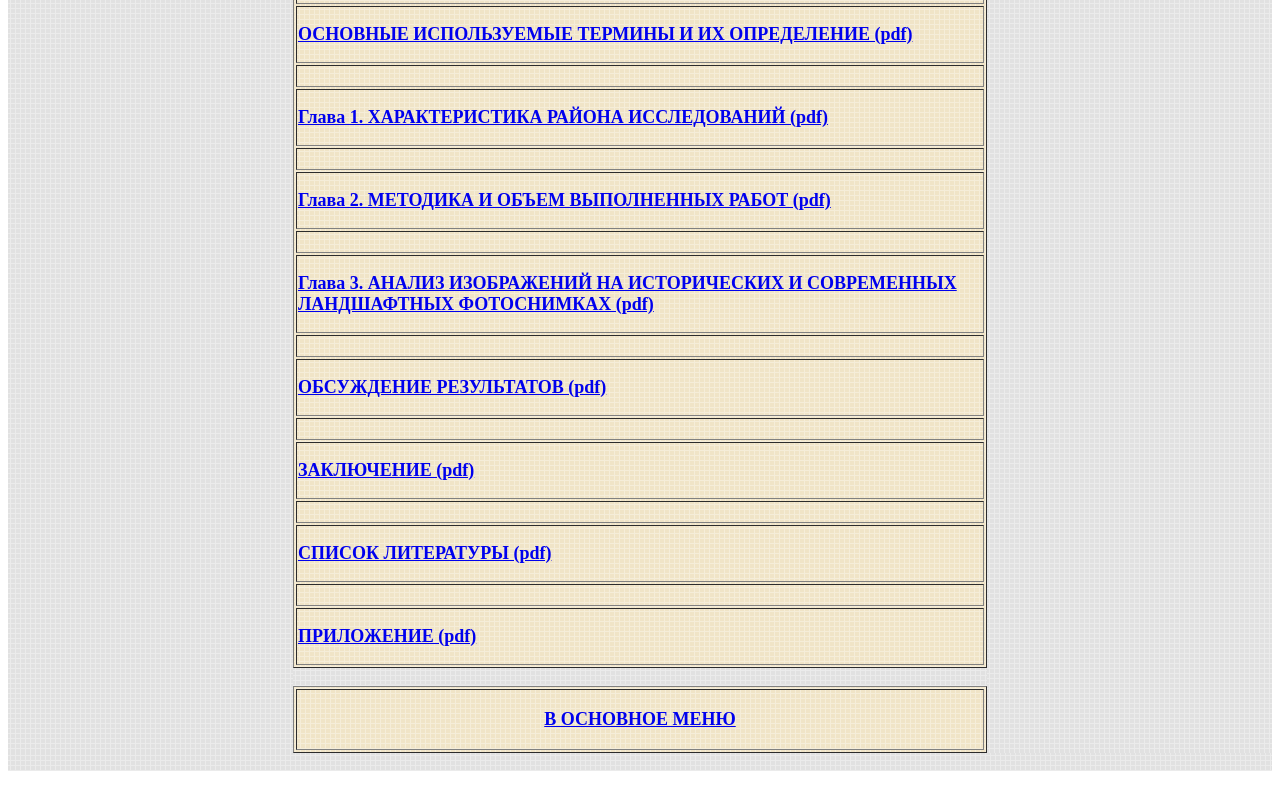
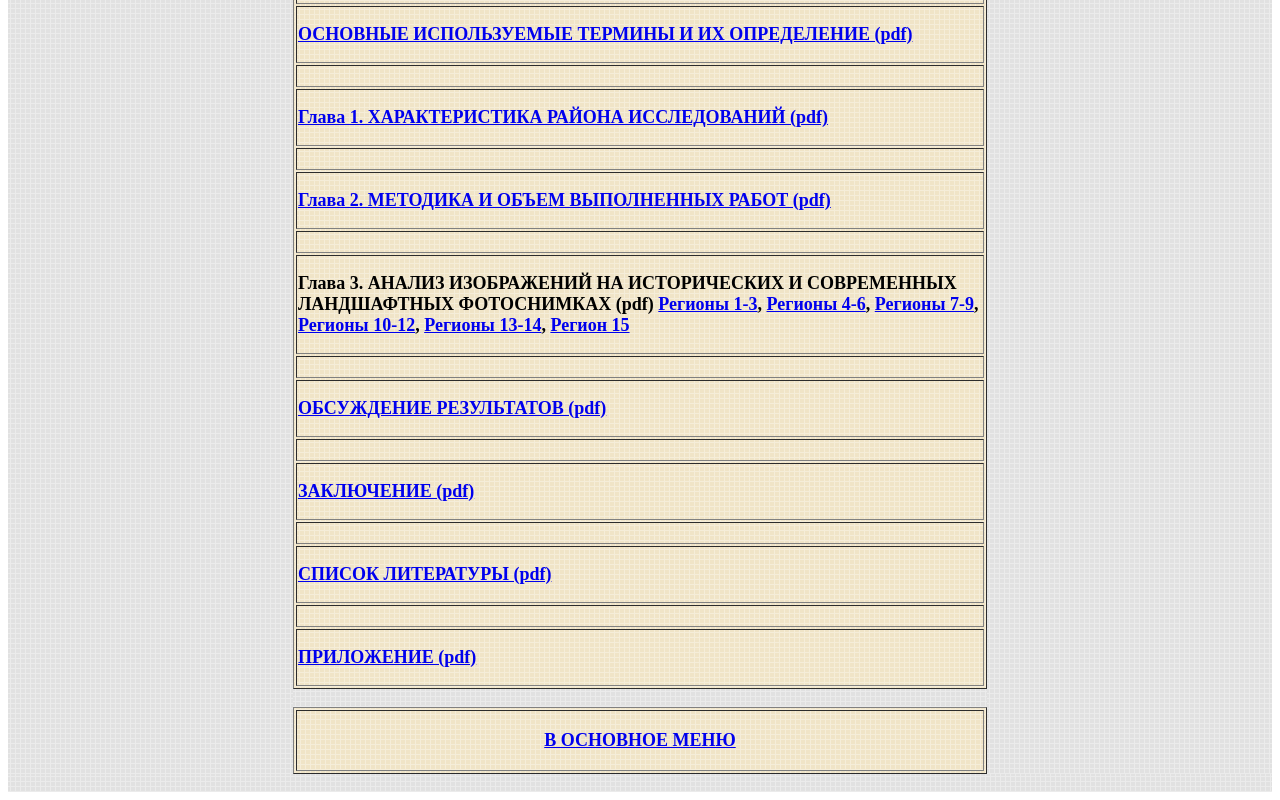
Before and after one commit to Landphist/Monograph, a plain HTML site: page book/pdfform.htm in a window 1280 px wide. Shown: the part 807-1607 px from the top of the page. Before the commit the page ends 1586 px from the top, so only its background shows below. Drawn offline with Linux system fonts and the light colour scheme.

Commit message:
Прописал ссылки и изменил название pdf

```diff
--- a/book/pdfform.htm
+++ b/book/pdfform.htm
@@ -110,7 +110,7 @@ href="index.htm">В ОСНОВНОЕ МЕНЮ</A></B></FONT></td>
 	<tr>
 		<td align="center" background=bgr.gif colspan="2">
 		<p align="left"><b><FONT size=4>
-		<a target="_blank" href="methods.pdf">Глава 2. МЕТОДИКА И ОБЪЕМ ВЫПОЛНЕННЫХ РАБОТ (pdf)</a></FONT></b><font size="4">
+		<a target="_blank" href="ch_2.pdf">Глава 2. МЕТОДИКА И ОБЪЕМ ВЫПОЛНЕННЫХ РАБОТ (pdf)</a></FONT></b><font size="4">
       </font>
 		</td>
 	</tr>
@@ -120,7 +120,16 @@ href="index.htm">В ОСНОВНОЕ МЕНЮ</A></B></FONT></td>
 	</tr>
 	<tr>
 		<td align="center" background=bgr.gif colspan="2">
-		<p align="left"><b><FONT size=4><a target="_blank" href="https://landphist.ru/files/monograph-shiyatov-part3.pdf">Глава 3. АНАЛИЗ ИЗОБРАЖЕНИЙ НА ИСТОРИЧЕСКИХ И СОВРЕМЕННЫХ ЛАНДШАФТНЫХ ФОТОСНИМКАХ (pdf)</a></FONT></b></td>
+		<p align="left"><b><FONT size=4>
+		    <span>Глава 3. АНАЛИЗ ИЗОБРАЖЕНИЙ НА ИСТОРИЧЕСКИХ И СОВРЕМЕННЫХ ЛАНДШАФТНЫХ ФОТОСНИМКАХ (pdf)</span>
+			<a target="_blank" href="ch_3-region_01-03.pdf">Регионы 1-3</a>,
+			<a target="_blank" href="ch_3-region_04-06.pdf">Регионы 4-6</a>,
+			<a target="_blank" href="ch_3-region_07-09.pdf">Регионы 7-9</a>,
+			<a target="_blank" href="ch_3-region_10-12.pdf">Регионы 10-12</a>,
+			<a target="_blank" href="ch_3-region_13-14.pdf">Регионы 13-14</a>,
+			<a target="_blank" href="ch_3-region_15.pdf">Регион 15</a>
+		</FONT></b>
+		</td>
 	</tr>
 	<tr>
 		<td align="center" background=bgr.gif colspan="2">
```
Also changed, not shown: book/ch1.htm (+1 -1 lines), book/index.htm (+1 -1 lines), 2 other files.
